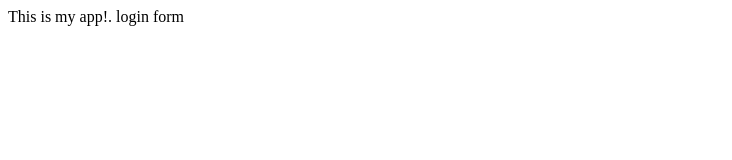
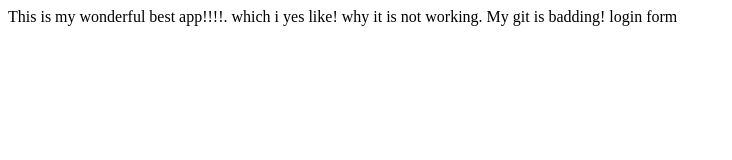
Before and after one commit to ifti891/myapp-test, a plain HTML site: page index.html in a window 1280 px wide. Shown: the whole page, without its empty margins (0-732 px from the left). Drawn offline with Linux system fonts and the light colour scheme.

Commit message:
initial commit

```diff
--- a/index.html
+++ b/index.html
@@ -8,7 +8,7 @@
   <head>
     <meta charset="utf-8">
     <meta http-equiv="X-UA-Compatible" content="IE=edge">
-    <title>My app</title>
+    <title>My Best App</title>
     <meta name="description" content="">
     <meta name="viewport" content="width=device-width, initial-scale=1">
     <link rel="stylesheet" href="">
@@ -16,7 +16,10 @@
 
   <body>
 
-    This is my app!.
+    This is my wonderful best app!!!!.
+    which i yes like!
+
+    why it is not working. My git is badding!
     login form
     <!--[if lt IE 7]>
       <p class="browsehappy">You are using an <strong>outdated</strong> browser. Please <a href="#">upgrade your browser</a> to improve your experience.</p>
```
